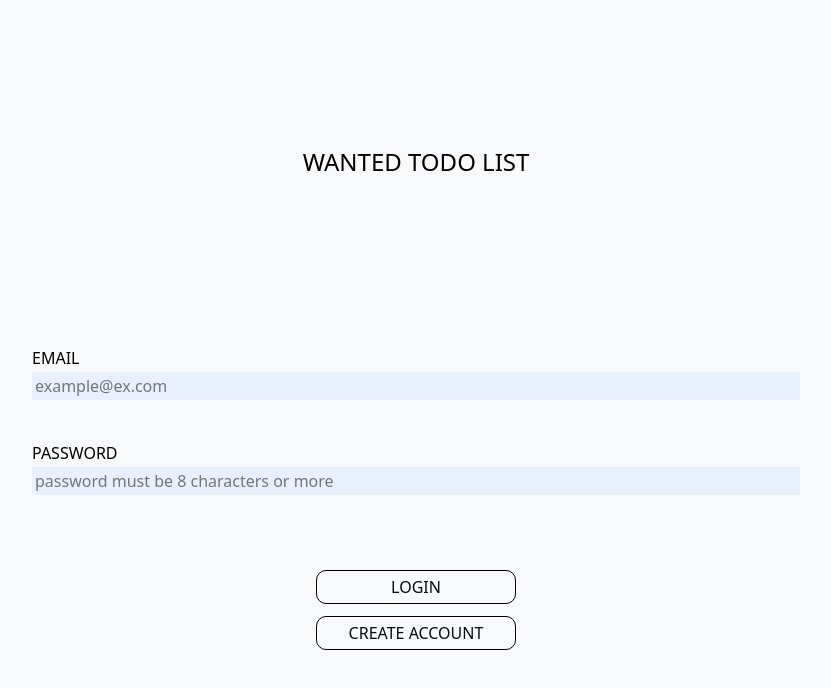
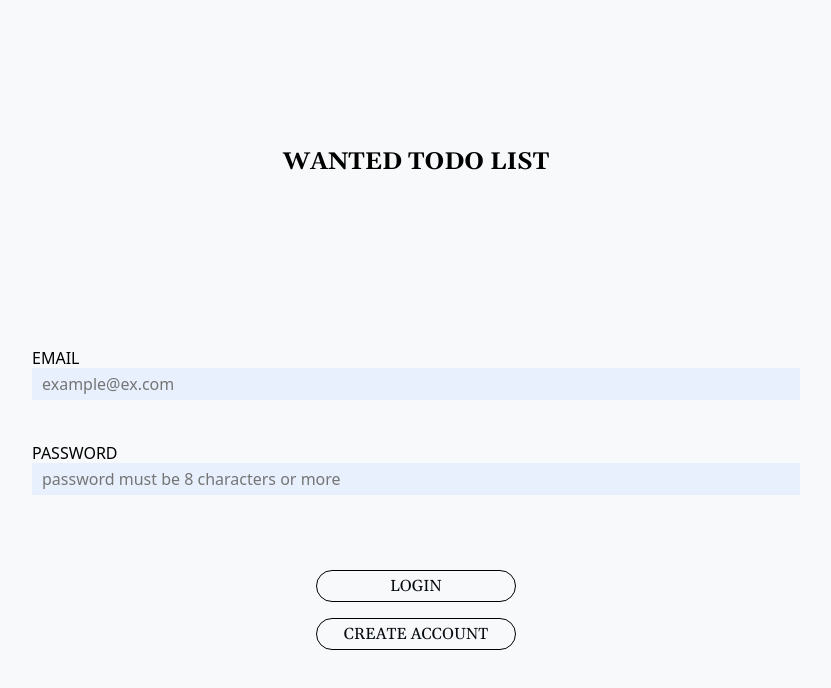
Before and after one commit to shinwonse/wanted-pre-onboarding-frontend, a React (Create React App) app: page / in a window 1280 px wide. Shown: the top 688 px of the page, without its empty margins (224-1055 px from the left). Built offline with nearby package versions, Linux system fonts and the light colour scheme.

Commit message:
style: 타이틀, 라벨, 버튼에 폰트 적용

```diff
--- a/src/assets/styles/scss/_login.scss
+++ b/src/assets/styles/scss/_login.scss
@@ -10,6 +10,8 @@
 .Title {
   height: 200px;
   font-size: 24px;
+  font-family: 'Gelasio', serif;
+  font-weight: 700;
 }
 
 .LoginForm {
@@ -27,8 +29,12 @@
   height: 50px;
 }
 
+.Input__label {
+  font-family: 'Gelasio', serif;
+}
+
 .Input__element {
-  padding: 3px;
+  padding: 5px 0 5px 10px;
   background: #e8f0fe;
 }
 
@@ -42,8 +48,14 @@
 }
 
 .Button {
+  font-family: 'Gelasio', serif;
   width: 200px;
   padding: 5px;
   border: 1px solid black;
-  border-radius: 10px;
+  border-radius: 20px;
+  &:hover {
+    background: black;
+    color: white;
+    cursor: grab;
+  }
 }
```
